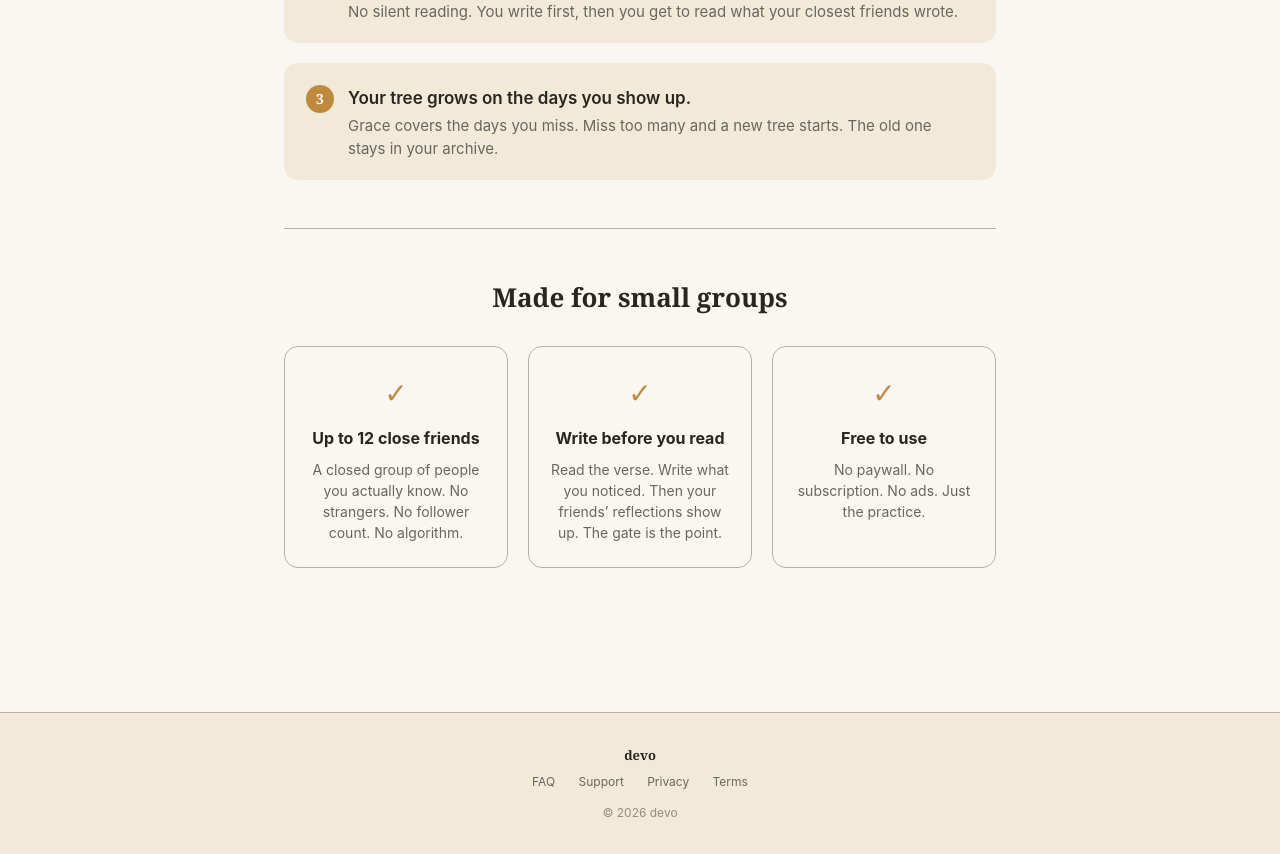
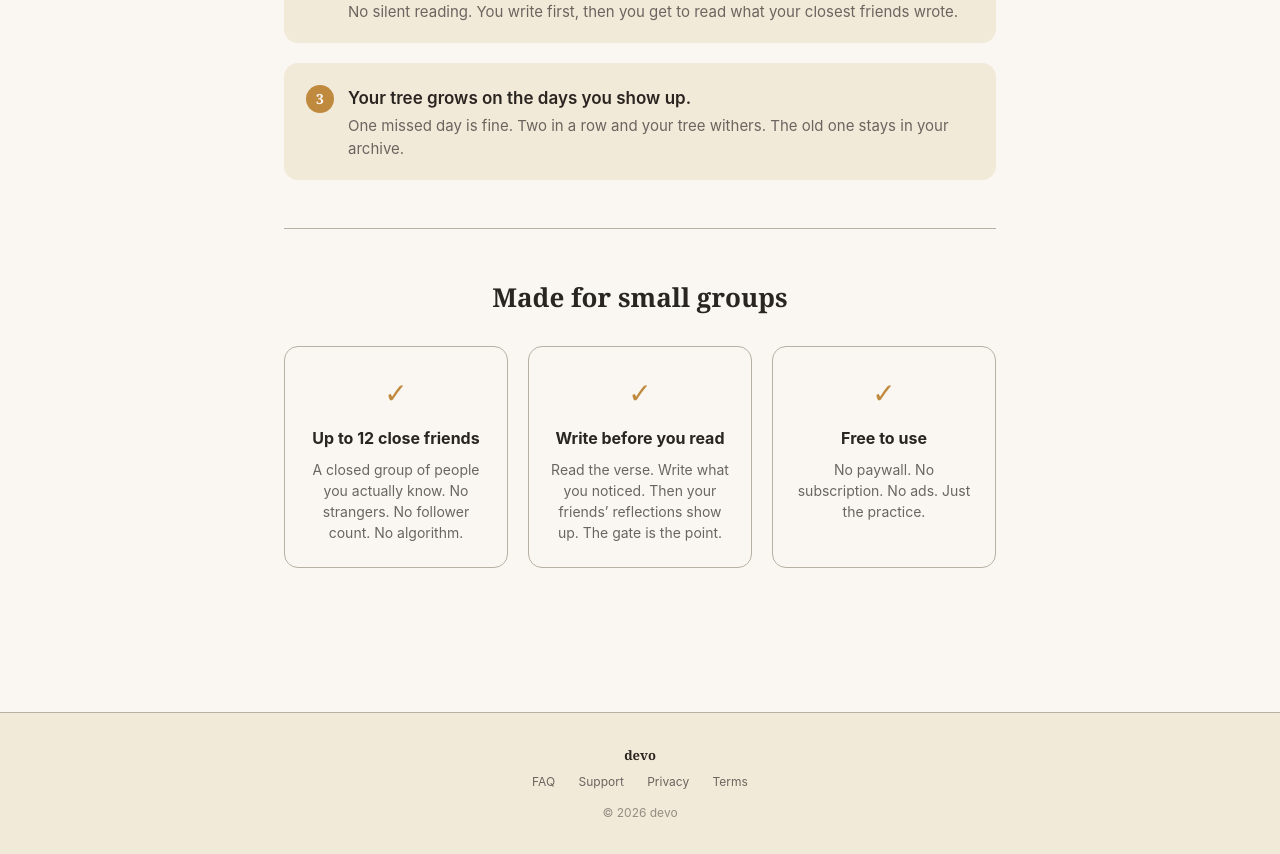
Before and after one commit to morningdewll/devo-site, a plain HTML site: page index.html in a window 1280 px wide. Shown: the part 865-1719 px from the top of the page. Drawn offline with Linux system fonts and the light colour scheme.

Commit message:
landing: redline step #3 — name the 2-day-consecutive-miss rule
Canon anchors: Made to Stick (Concrete — name the rule not generalize)
Skills applied: brand-voice-enforcement (factual claim check)
Voice score self-est: 9/10
Decisions worth flagging: none

Kyuchan red-line post-B1-merge. Prior step #3 said "Miss too many and a
new tree starts" which is vague. Actual mechanic per 2026-05-26 streak
redesign (migration 0075) = 2-day-consecutive-miss rule. Reframed to name
the exact rule + use "withers" verb per Kyuchan ask.

Co-Authored-By: Claude Opus 4.7 <noreply@anthropic.com>

```diff
--- a/index.html
+++ b/index.html
@@ -53,7 +53,7 @@
         </li>
         <li>
           <div class="step-title">Your tree grows on the days you show up.</div>
-          <div class="step-body">Grace covers the days you miss. Miss too many and a new tree starts. The old one stays in your archive.</div>
+          <div class="step-body">One missed day is fine. Two in a row and your tree withers. The old one stays in your archive.</div>
         </li>
       </ol>
     </section>
```
